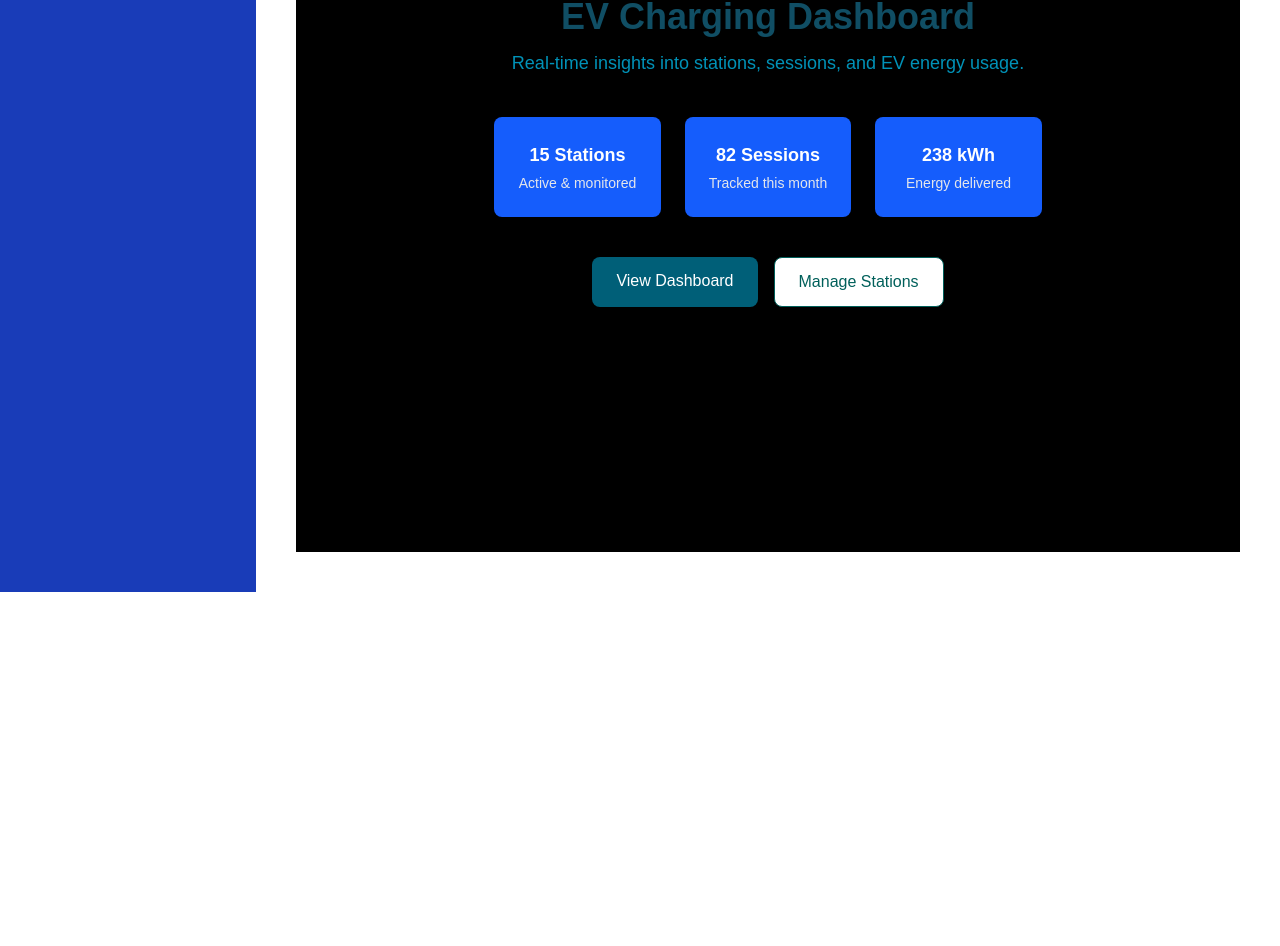
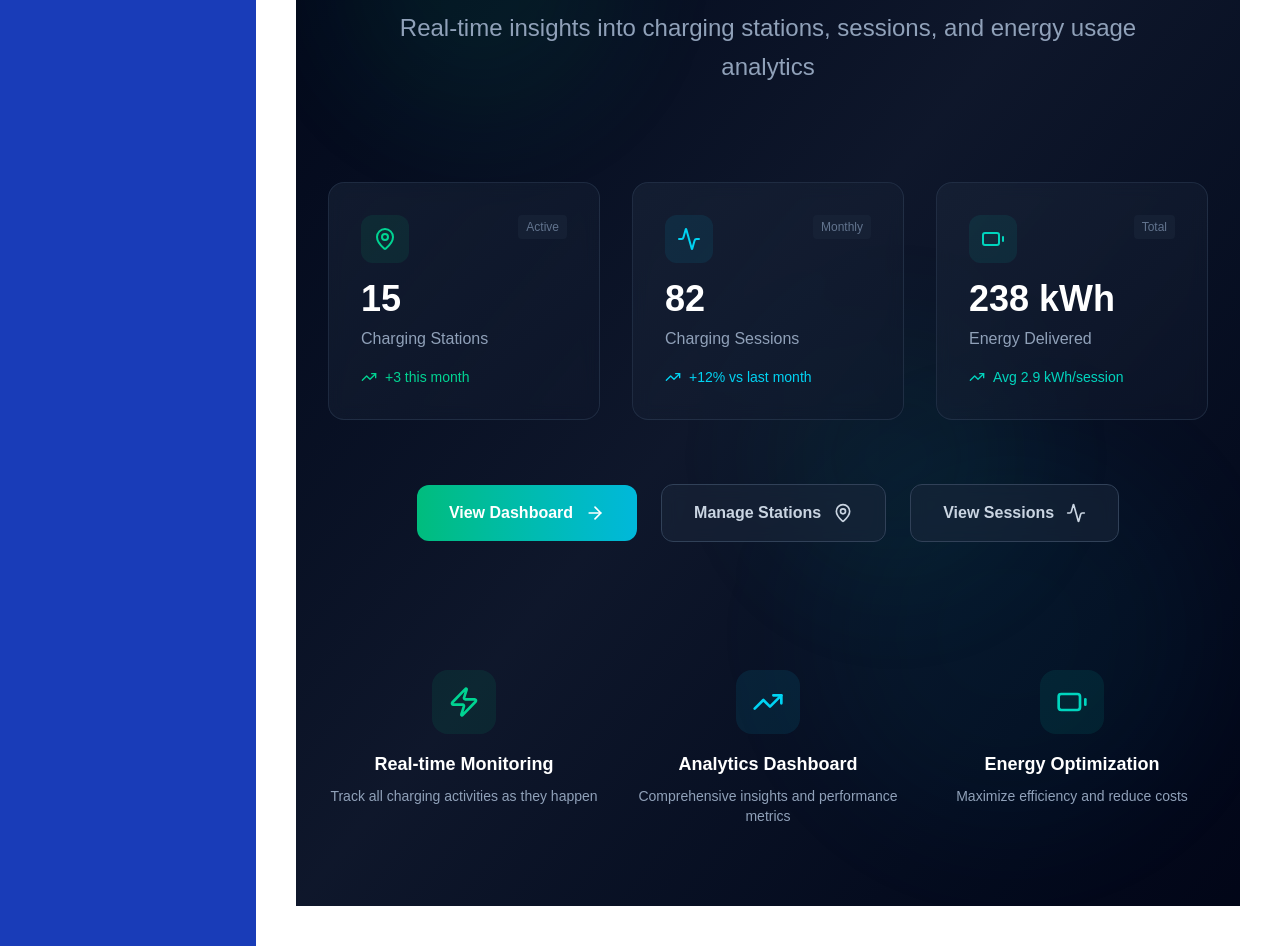
Before and after one commit to KodEx-SA/ev-dashboard-implementation, a Next.js app: page / in a window 1280 px wide. Shown: the part 360-1306 px from the top of the page. Before the commit the page ends 952 px from the top, so only its background shows below. Built offline with nearby package versions, Linux system fonts and the light colour scheme.

Commit message:
Dependencies installation and Home update

```diff
--- a/next.config.ts
+++ b/next.config.ts
@@ -3,6 +3,7 @@ import type { NextConfig } from "next";
 const nextConfig: NextConfig = {
   /* config options here */
   reactCompiler: true,
+  allowedDevOrigins: process.env.NODE_ENV === 'development' ? ['*'] : [],
 };
 
 export default nextConfig;
--- a/package.json
+++ b/package.json
@@ -10,6 +10,7 @@
     "format": "biome format --write"
   },
   "dependencies": {
+    "lucide-react": "^0.553.0",
     "next": "16.0.3",
     "react": "19.2.0",
     "react-dom": "19.2.0",
--- a/src/app/page.tsx
+++ b/src/app/page.tsx
@@ -1,48 +1,190 @@
 import Link from "next/link";
+import {
+  Zap,
+  Battery,
+  TrendingUp,
+  MapPin,
+  Activity,
+  ArrowRight,
+} from "lucide-react";
+import type { FC } from "react";
+
+interface StatCardProps {
+  icon: FC<{ className?: string }>;
+  title: string;
+  value: string;
+  description: string;
+  trend: string;
+  badge: string;
+  colorClass: string;
+}
+
+interface FeatureCardProps {
+  icon: FC<{ className?: string }>;
+  title: string;
+  description: string;
+  colorClass: string;
+}
 
 export default function Home() {
   return (
-    <main className="min-h-screen flex items-center justify-center bg-black px-6">
-      <div className="text-center">
-        <h1 className="text-4xl font-bold text-cyan-900">EV Charging Dashboard</h1>
-
-        <p className="mt-3 text-cyan-600 text-lg">
-          Real-time insights into stations, sessions, and EV energy usage.
-        </p>
-
-        {/* Quick Stats */}
-        <div className="mt-10 grid grid-cols-1 sm:grid-cols-3 gap-6 max-w-3xl mx-auto">
-          <div className="bg-blue-600 p-6 rounded-lg shadow">
-            <h3 className="text-lg font-semibold text-white">15 Stations</h3>
-            <p className="text-gray-200 text-sm mt-1">Active & monitored</p>
+    <main className="min-h-screen bg-gradient-to-br from-slate-950 via-slate-900 to-slate-950 relative overflow-hidden">
+      {/* Animated background elements */}
+      <div className="absolute inset-0 overflow-hidden pointer-events-none">
+        <div className="absolute top-20 left-10 w-72 h-72 bg-emerald-500/10 rounded-full blur-3xl animate-pulse"></div>
+        <div
+          className="absolute bottom-20 right-10 w-96 h-96 bg-cyan-500/10 rounded-full blur-3xl animate-pulse"
+          style={{ animationDelay: "0.7s" }}
+        ></div>
+        <div
+          className="absolute top-1/2 left-1/2 w-64 h-64 bg-teal-500/10 rounded-full blur-3xl animate-pulse"
+          style={{ animationDelay: "1s" }}
+        ></div>
       </div>
 
-          <div className="bg-blue-600 p-6 rounded-lg shadow">
-            <h3 className="text-lg font-semibold text-white">82 Sessions</h3>
-            <p className="text-gray-200 text-sm mt-1">Tracked this month</p>
+      <div className="relative z-10 px-4 sm:px-6 lg:px-8 py-12 lg:py-20">
+        <div className="max-w-7xl mx-auto">
+          {/* Header Section */}
+          <div className="text-center mb-16 lg:mb-24">
+            <div className="inline-flex items-center gap-2 px-4 py-2 bg-emerald-500/10 border border-emerald-500/20 rounded-full mb-6 backdrop-blur-sm">
+              <Zap className="w-4 h-4 text-emerald-400" />
+              <span className="text-sm text-emerald-400 font-medium">
+                Powered by Clean Energy
+              </span>
             </div>
 
-          <div className="bg-blue-600 p-6 rounded-lg shadow">
-            <h3 className="text-lg font-semibold text-white">238 kWh</h3>
-            <p className="text-gray-200 text-sm mt-1">Energy delivered</p>
+            <h1 className="text-5xl sm:text-6xl lg:text-7xl font-bold mb-6 bg-gradient-to-r from-emerald-400 via-cyan-400 to-teal-400 bg-clip-text text-transparent leading-tight">
+              EV Charging Dashboard
+            </h1>
+
+            <p className="text-xl sm:text-2xl text-slate-400 max-w-3xl mx-auto leading-relaxed">
+              Real-time insights into charging stations, sessions, and energy
+              usage analytics
+            </p>
+          </div>
+
+          {/* Stats Grid */}
+          <div className="grid grid-cols-1 sm:grid-cols-2 lg:grid-cols-3 gap-6 lg:gap-8 mb-16">
+            {/* Stat Card 1 */}
+            <div className="group relative bg-gradient-to-br from-slate-800/50 to-slate-900/50 backdrop-blur-sm border border-slate-700/50 rounded-2xl p-8 hover:border-emerald-500/50 transition-all duration-300 hover:shadow-xl hover:shadow-emerald-500/10 hover:-translate-y-1">
+              <div className="flex items-start justify-between mb-4">
+                <div className="p-3 bg-emerald-500/10 rounded-xl group-hover:bg-emerald-500/20 transition-colors">
+                  <MapPin className="w-6 h-6 text-emerald-400" />
+                </div>
+                <span className="text-xs text-slate-500 bg-slate-800/50 px-2 py-1 rounded">
+                  Active
+                </span>
+              </div>
+              <h3 className="text-4xl font-bold text-white mb-2">15</h3>
+              <p className="text-slate-400">Charging Stations</p>
+              <div className="mt-4 flex items-center gap-2 text-emerald-400 text-sm">
+                <TrendingUp className="w-4 h-4" />
+                <span>+3 this month</span>
               </div>
             </div>
 
-        {/* Buttons */}
-        <div className="mt-10 flex justify-center gap-4">
+            {/* Stat Card 2 */}
+            <div className="group relative bg-gradient-to-br from-slate-800/50 to-slate-900/50 backdrop-blur-sm border border-slate-700/50 rounded-2xl p-8 hover:border-cyan-500/50 transition-all duration-300 hover:shadow-xl hover:shadow-cyan-500/10 hover:-translate-y-1">
+              <div className="flex items-start justify-between mb-4">
+                <div className="p-3 bg-cyan-500/10 rounded-xl group-hover:bg-cyan-500/20 transition-colors">
+                  <Activity className="w-6 h-6 text-cyan-400" />
+                </div>
+                <span className="text-xs text-slate-500 bg-slate-800/50 px-2 py-1 rounded">
+                  Monthly
+                </span>
+              </div>
+              <h3 className="text-4xl font-bold text-white mb-2">82</h3>
+              <p className="text-slate-400">Charging Sessions</p>
+              <div className="mt-4 flex items-center gap-2 text-cyan-400 text-sm">
+                <TrendingUp className="w-4 h-4" />
+                <span>+12% vs last month</span>
+              </div>
+            </div>
+
+            {/* Stat Card 3 */}
+            <div className="group relative bg-gradient-to-br from-slate-800/50 to-slate-900/50 backdrop-blur-sm border border-slate-700/50 rounded-2xl p-8 hover:border-teal-500/50 transition-all duration-300 hover:shadow-xl hover:shadow-teal-500/10 hover:-translate-y-1 sm:col-span-2 lg:col-span-1">
+              <div className="flex items-start justify-between mb-4">
+                <div className="p-3 bg-teal-500/10 rounded-xl group-hover:bg-teal-500/20 transition-colors">
+                  <Battery className="w-6 h-6 text-teal-400" />
+                </div>
+                <span className="text-xs text-slate-500 bg-slate-800/50 px-2 py-1 rounded">
+                  Total
+                </span>
+              </div>
+              <h3 className="text-4xl font-bold text-white mb-2">238 kWh</h3>
+              <p className="text-slate-400">Energy Delivered</p>
+              <div className="mt-4 flex items-center gap-2 text-teal-400 text-sm">
+                <TrendingUp className="w-4 h-4" />
+                <span>Avg 2.9 kWh/session</span>
+              </div>
+            </div>
+          </div>
+
+          {/* CTA Buttons */}
+          <div className="flex flex-col sm:flex-row items-center justify-center gap-4 lg:gap-6">
             <Link
               href="/dashboard"
-            className="px-6 py-3 bg-cyan-800 text-white rounded-lg hover:bg-cyan-700"
+              className="group w-full sm:w-auto inline-flex items-center justify-center gap-3 px-8 py-4 bg-gradient-to-r from-emerald-500 to-cyan-500 text-white rounded-xl font-semibold hover:shadow-lg hover:shadow-emerald-500/25 transition-all duration-300 hover:scale-105"
             >
-            View Dashboard
+              <span>View Dashboard</span>
+              <ArrowRight className="w-5 h-5 group-hover:translate-x-1 transition-transform" />
             </Link>
 
             <Link
               href="/stations"
-            className="px-6 py-3 bg-white border border-teal-800 text-teal-800 rounded-lg hover:bg-gray-100"
+              className="group w-full sm:w-auto inline-flex items-center justify-center gap-3 px-8 py-4 bg-slate-800/50 backdrop-blur-sm border border-slate-700 text-slate-300 rounded-xl font-semibold hover:bg-slate-800 hover:border-slate-600 transition-all duration-300 hover:scale-105"
             >
-            Manage Stations
+              <span>Manage Stations</span>
+              <MapPin className="w-5 h-5 group-hover:scale-110 transition-transform" />
             </Link>
+
+            <Link
+              href="/sessions"
+              className="group w-full sm:w-auto inline-flex items-center justify-center gap-3 px-8 py-4 bg-slate-800/50 backdrop-blur-sm border border-slate-700 text-slate-300 rounded-xl font-semibold hover:bg-slate-800 hover:border-slate-600 transition-all duration-300 hover:scale-105"
+            >
+              <span>View Sessions</span>
+              <Activity className="w-5 h-5 group-hover:scale-110 transition-transform" />
+            </Link>
+          </div>
+
+          {/* Additional Info Section */}
+          <div className="mt-20 lg:mt-32 grid grid-cols-1 md:grid-cols-3 gap-8 max-w-5xl mx-auto">
+            <div className="text-center">
+              <div className="inline-flex p-4 bg-emerald-500/10 rounded-2xl mb-4">
+                <Zap className="w-8 h-8 text-emerald-400" />
+              </div>
+              <h3 className="text-lg font-semibold text-white mb-2">
+                Real-time Monitoring
+              </h3>
+              <p className="text-slate-400 text-sm">
+                Track all charging activities as they happen
+              </p>
+            </div>
+
+            <div className="text-center">
+              <div className="inline-flex p-4 bg-cyan-500/10 rounded-2xl mb-4">
+                <TrendingUp className="w-8 h-8 text-cyan-400" />
+              </div>
+              <h3 className="text-lg font-semibold text-white mb-2">
+                Analytics Dashboard
+              </h3>
+              <p className="text-slate-400 text-sm">
+                Comprehensive insights and performance metrics
+              </p>
+            </div>
+
+            <div className="text-center">
+              <div className="inline-flex p-4 bg-teal-500/10 rounded-2xl mb-4">
+                <Battery className="w-8 h-8 text-teal-400" />
+              </div>
+              <h3 className="text-lg font-semibold text-white mb-2">
+                Energy Optimization
+              </h3>
+              <p className="text-slate-400 text-sm">
+                Maximize efficiency and reduce costs
+              </p>
+            </div>
+          </div>
         </div>
       </div>
     </main>
```
Also changed, not shown: 1 other file (tests, documents, lock files or other folders). Lines whose indentation alone changed are shown as unchanged.
